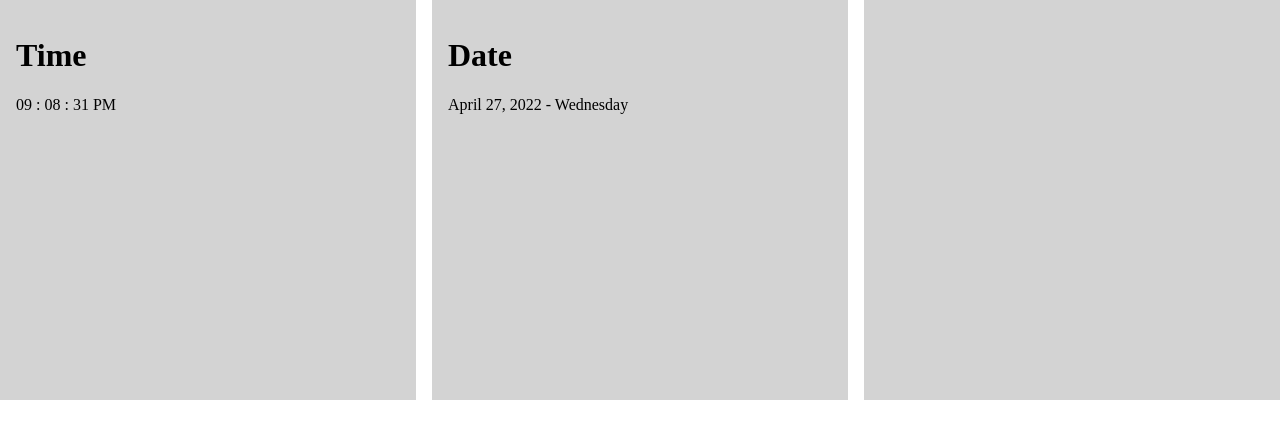
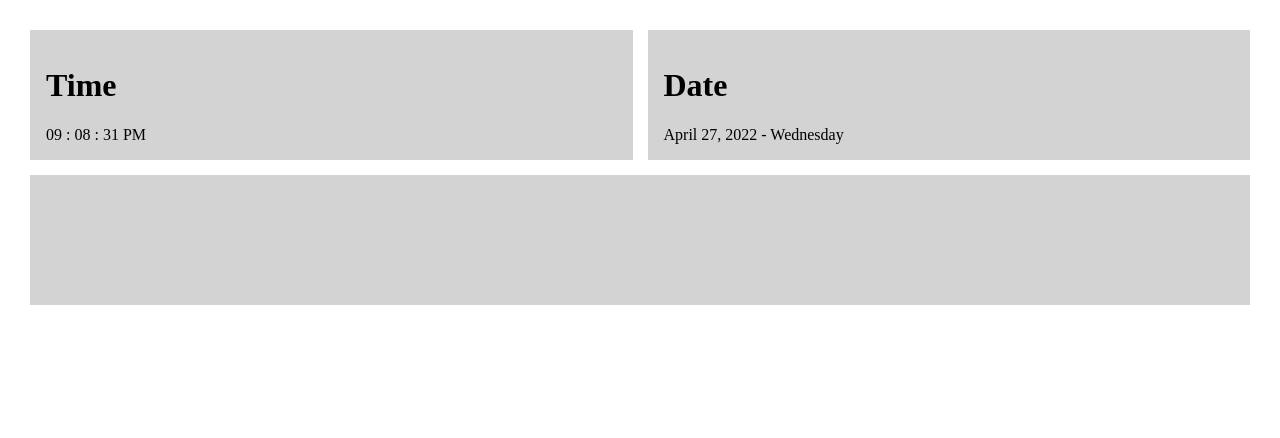
Before and after one commit to annapearsall/dashboard-widgets, a plain HTML site: page index.html in a window 1280 px wide. Drawn offline with nearby package versions, Linux system fonts and the light colour scheme; no server answers.

Commit message:
Change grid

```diff
--- a/css/styles.css
+++ b/css/styles.css
@@ -1,11 +1,20 @@
 /* Grid */
+
+  /* Set your own grid   */
 .layout {
-  /* Set your own grid   */
   display: grid;
-  grid-template-columns: repeat(3, 1fr);
-  grid-template-rows: 400px;
-  grid-column-gap: 1em;
+  grid-template-columns: repeat(2, 1fr);
+  grid-template-rows: repeat(2, 1fr);
+  grid-column-gap: 15px;
+  grid-row-gap: 15px;
+  margin: 30px;
 }
+
+.time {
+  grid-area: 1 / 1 / 2 / 2;
+}
+.date { grid-area: 1 / 2 / 2 / 3; }
+.weather { grid-area: 2 / 1 / 3 / 3; }
 
 /* Widgets */
 section {
@@ -14,7 +23,7 @@
 
   /* Relative Parent. Absolute Child */
   position: relative;
-}
+
 
 /* Time */
 .time {
```
